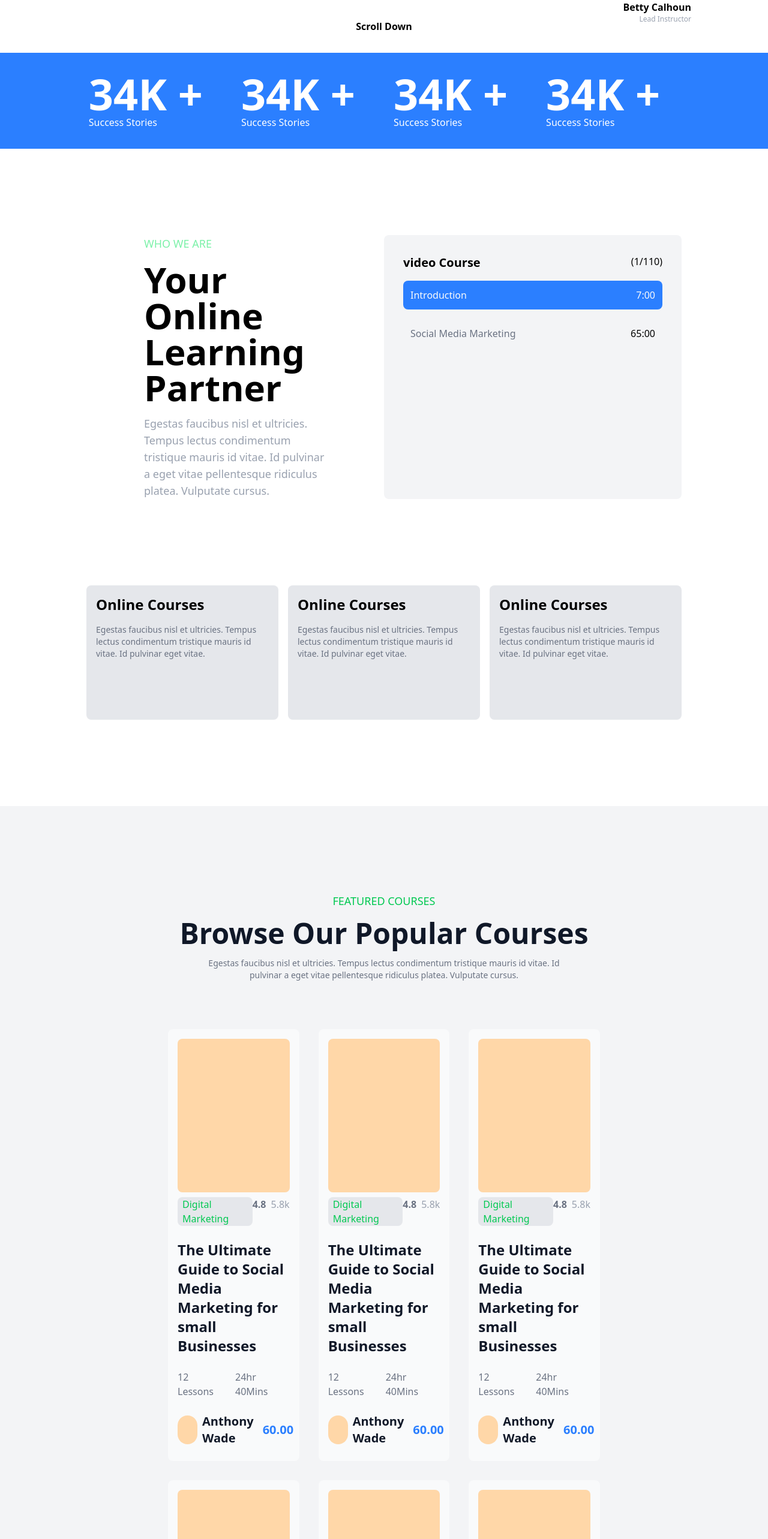
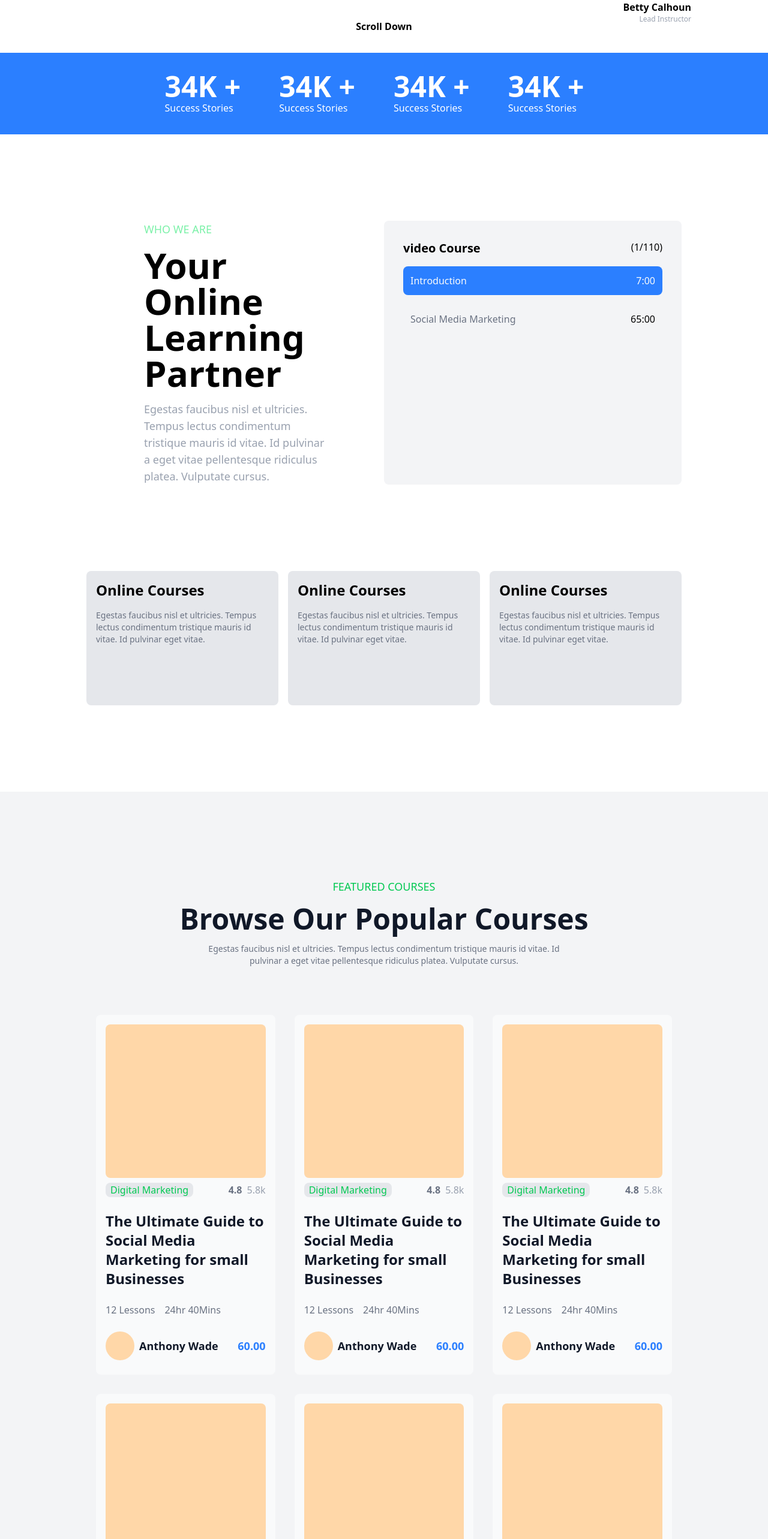
Before and after one commit to tilobaaa/educo, a React (Vite) app: page / in a window 1280 px wide. Shown: the part 840-3406 px from the top of the page at 60% size. Built offline with nearby package versions, Linux system fonts and the light colour scheme.

Commit message:
minor changes

```diff
--- a/package.json
+++ b/package.json
@@ -12,7 +12,9 @@
   },
   "dependencies": {
     "@tailwindcss/vite": "^4.0.13",
+    "chart.js": "^4.4.8",
     "react": "^19.0.0",
+    "react-chartjs-2": "^5.3.0",
     "react-dom": "^19.0.0",
     "react-router-dom": "^7.3.0",
     "tailwindcss": "^4.0.13"
--- a/src/components/CourseGrid.jsx
+++ b/src/components/CourseGrid.jsx
@@ -22,7 +22,7 @@ const CourseGrid = () => {
           <p>24hr 40Mins</p>
         </div>
 
-        <div className="flex items-center justify-between text-xl font-semibold">
+        <div className="flex items-center justify-between text-lg font-semibold">
           <div className="flex gap-2 items-center ">
             <div className="bg-orange-200 rounded-full w-12 h-12"></div>
             <h5 className="text-gray-900">Anthony Wade</h5>
--- a/src/pages/Home.jsx
+++ b/src/pages/Home.jsx
@@ -51,22 +51,22 @@ const Home = () => {
       </div>
       <div className="bg-blue-500 text-white flex items-center justify-center gap-8 py-8">
         <div>
-          <p className="text-7xl font-bold">34K +</p>
+          <p className="text-5xl font-bold">34K +</p>
           <p>Success Stories</p>
         </div>
         <hr />
         <div>
-          <p className="text-7xl font-bold">34K +</p>
+          <p className="text-5xl font-bold">34K +</p>
           <p>Success Stories</p>
         </div>
         <hr />
         <div>
-          <p className="text-7xl font-bold">34K +</p>
+          <p className="text-5xl font-bold">34K +</p>
           <p>Success Stories</p>
         </div>
         <hr />
         <div>
-          <p className="text-7xl font-bold">34K +</p>
+          <p className="text-5xl font-bold">34K +</p>
           <p>Success Stories</p>
         </div>
         <hr />
@@ -138,7 +138,7 @@ const Home = () => {
           tristique mauris id vitae. Id <br /> pulvinar a eget vitae
           pellentesque ridiculus platea. Vulputate cursus.
         </p>
-        <div className="grid grid-cols-3 my-12 mx-30">
+        <div className="grid grid-cols-3 my-12 ">
           <CourseGrid />
           <CourseGrid />
           <CourseGrid />
@@ -163,7 +163,7 @@ const Home = () => {
         </div>
         <div className="flex flex-col gap-4">
           <p className="text-sm text-green-500">WHY CHOOSE US</p>
-          <h2 className="text-7xl text-gray-900 ">
+          <h2 className="text-5xl text-gray-900 ">
             Your Learning Journey, <br /> Your Way
           </h2>
           <p>
@@ -371,8 +371,8 @@ const Home = () => {
             <p className="text-gray-100 text-sm">UI/UX Designer</p>
           </div>
         </div>
-        <div className="flex flex-col gap-6 m-16">
-          <h4 className="text-3xl font-semibold  ">
+        <div className="flex flex-col gap-6 my-16 mx-8">
+          <h4 className="text-2xl font-semibold  ">
             This course was comprehensive and covered everything i needed to
             know about animation.
           </h4>
--- /dev/null
+++ b/src/pages/students/Dashboard.jsx
@@ -0,0 +1,46 @@
+import React from 'react'
+import { Bar } from 'react-chartjs-2'
+
+const data = {
+    labels: ['Sat', 'SUN', 'MON', 'TUE', 'WED', 'THU', 'FRI'],
+    datasets: [
+      {
+        label: 'STUDY STATISTIC',
+        data: [2,8, 4, 6, 12, 7, 7],
+        backgroundColor: 'rgba(75, 192, 192, 0.6)',
+      },
+    ],
+  };
+
+const Dashboard = () => {
+  return (
+    <div className='grid grid-cols-6 h-screen'>
+
+        <div className='cols-span-3 '>
+    {/* options */}
+    <div></div>
+    {/* main */}
+    <div className=''>
+    <h6>OVERVIEW</h6>
+    <div className='flex justify-around gap-6'>
+        <div className='p-4 flex flex-col gap-4 border-gray-500 shadow-sm '>
+            <p className='text-sm text-gray-500'>Courses in Progress</p>
+            <p className='text-4xl'>3</p>
+        </div>
+        <div className='p-4 flex flex-col gap-4 border-gray-500 shadow-sm '>
+            <p className='text-sm text-gray-500'>Courses in Progress</p>
+            <p className='text-4xl'>3</p>
+        </div>
+        <div className='p-4 flex flex-col gap-4 border-gray-500 shadow-sm '>
+            <p className='text-sm text-gray-500'>Courses in Progress</p>
+            <p className='text-4xl'>3</p>
+        </div>
+    </div>
+    </div>
+        </div>
+
+    </div>
+  )
+}
+
+export default Dashboard
```
Also changed, not shown: 1 other file (tests, documents, lock files or other folders).
